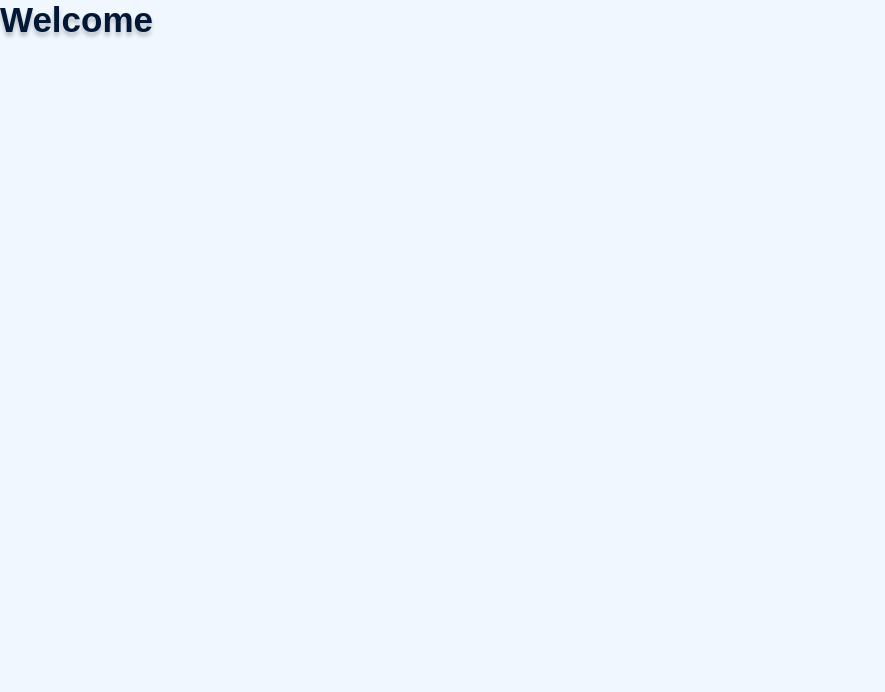
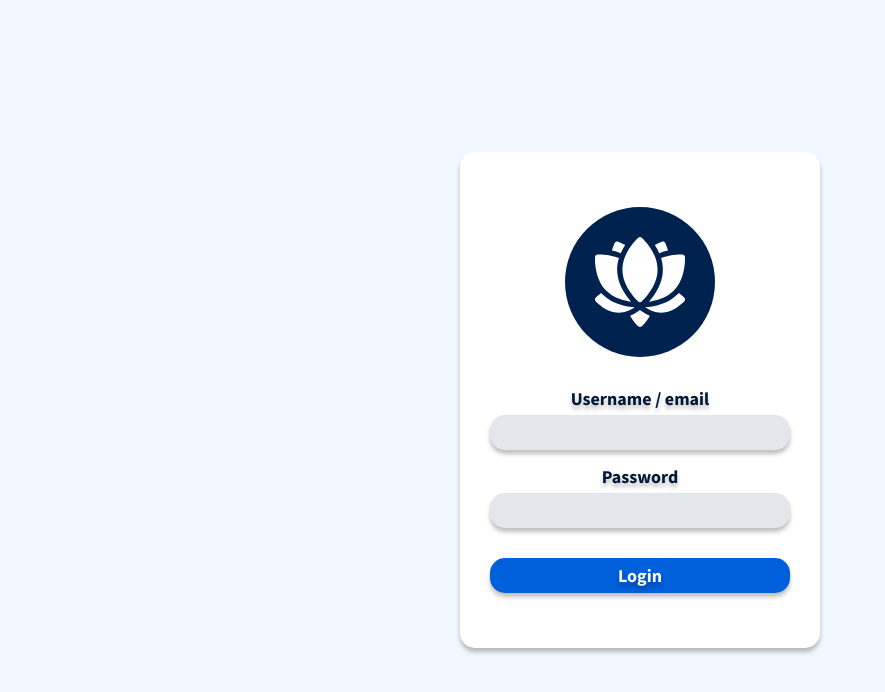
Before and after one commit to hyfi06/HALAH-Laboratories-Platform, a Next.js app: page / in a window 1280 px wide. Shown: the top 692 px of the page, without its empty margins (0-885 px from the left). Built offline with nearby package versions, Linux system fonts and the light colour scheme; a web font is replaced by a local one.

Commit message:
[ADD] Create Login

```diff
--- a/package.json
+++ b/package.json
@@ -12,6 +12,7 @@
   },
   "dependencies": {
     "@zeit/next-sass": "^1.0.1",
+    "formik": "^2.1.4",
     "next": "9.4.1",
     "node-sass": "^4.14.0",
     "react": "16.13.1",
--- /dev/null
+++ b/src/assets/styles/classes.scss
@@ -0,0 +1,69 @@
+// Buttons
+.btn {
+  @include btn;
+  background-color: $secondary_color;
+
+  &--positive {
+    @include btn;
+    background-color: $positive_color;
+  }
+
+  &--negative {
+    @include btn;
+    background-color: $negative_color;
+  }
+
+  &:hover,
+  &--positive:hover,
+  &--negative:hover {
+    filter: saturate(150%);
+  }
+
+  &:active,
+  &--positive:active,
+  &--negative:active {
+    transform: scale(0.95);
+  }
+}
+
+// Inputs
+.input {
+  display: flex;
+  flex-direction: column;
+
+  &__label {
+    margin-bottom: $space;
+  }
+
+  &__field {
+    height: $space_x7;
+    min-width: 100px;
+    padding: 0 $space_x3;
+    outline-style: none;
+    border: none;
+    border-radius: $space_x3;
+    box-shadow: $shadow;
+    font-size: $text_size;
+    background-color: $back-grey_color;
+  }
+
+  &__error {
+    color: $negative_color;
+  }
+
+  &:first-child,
+  &--positive:first-child,
+  &--negative:first-child {
+    margin-left: 0;
+  }
+
+  &:last-child,
+  &--positive:last-child,
+  &--negative:last-child {
+    margin-right: 0;
+  }
+}
+
+.lg {
+  width: 100%;
+}
--- /dev/null
+++ b/src/assets/styles/components/Login.scss
@@ -0,0 +1,41 @@
+@import '../main.scss';
+
+.login {
+  @include colCenCen;
+  @include card;
+  width: 360px;
+  padding: $space_x5 $space_x6;
+
+  &__logo {
+    @include flexCenCen;
+    width: 150px;
+    height: 150px;
+    margin: $space_x6;
+    padding: 0;
+    border-radius: 50%;
+    background-color: $primary_color;
+
+    &__icon {
+      width: 90px;
+      height: 90px;
+      fill: $white_color;
+    }
+  }
+
+  &__form {
+    @include colCenCen;
+    margin-bottom: $space_x6;
+
+    .input {
+      margin-bottom: $space_x3;
+    }
+
+    .input__label {
+      text-align: center;
+    }
+
+    .btn {
+      margin-top: $space_x3;
+    }
+  }
+}
--- a/src/assets/styles/main.scss
+++ b/src/assets/styles/main.scss
@@ -1,4 +1,6 @@
+@import './mixins.scss';
 @import './vars.scss';
+@import './classes.scss';
 
 * {
   margin: 0;
--- /dev/null
+++ b/src/assets/styles/mixins.scss
@@ -0,0 +1,37 @@
+// Button
+@mixin btn {
+  height: $space_x7;
+  min-width: 100px;
+  padding: 0 $space_x3;
+  cursor: pointer;
+  outline-style: none;
+  border: none;
+  border-radius: $space_x3;
+  box-shadow: $shadow;
+  font-family: $text_font;
+  font-size: $text_size;
+  font-weight: bold;
+  text-shadow: $shadow;
+  color: $white_color;
+}
+
+// Card
+@mixin card {
+  border-radius: $space_x3;
+  box-shadow: $shadow;
+  background-color: $white_color;
+}
+
+// Displays
+@mixin flexCenCen   {
+  display: flex;
+  justify-content: center;
+  align-items: center;
+}
+
+@mixin colCenCen {
+  display: flex;
+  flex-direction: column;
+  align-items: center;
+  justify-content: center;
+}
--- /dev/null
+++ b/src/assets/styles/pages/index.scss
@@ -0,0 +1,7 @@
+@import '../main.scss';
+
+.home {
+  @include colCenCen;
+  width: 100vw;
+  height: 100vh;
+}
--- a/src/assets/styles/vars.scss
+++ b/src/assets/styles/vars.scss
@@ -21,11 +21,11 @@ $text_font: 'Source Sans Pro', sans-serif;
 $title_font: 'Muli', sans-serif;
 
 // Font Sizes
-$title_size: 35px;
-$subtitle_size: 30px;
-$topic_size: 20px;
-$text_size: 15px;
-$small_size: 12px;
+$title_size: 37px;
+$subtitle_size: 32px;
+$topic_size: 22px;
+$text_size: 18px;
+$small_size: 14px;
 
 // Shadows
 $shadow: 0px 4px 4px rgba(0, 0, 0, 0.25);
--- /dev/null
+++ b/src/components/Login.jsx
@@ -0,0 +1,68 @@
+import { Formik, Form, Field, ErrorMessage } from 'formik';
+import '../assets/styles/components/Login.scss';
+import Logo from '../assets/icons/logo.svg';
+
+function Login() {
+  return (
+    <div className="login">
+      <figure className="login__logo">
+        <Logo className="login__logo__icon" />
+      </figure>
+      <Formik
+        initialValues={{ username: '', password: '' }}
+        validate={(values) => {
+          const errors = {};
+          if (!values.username) {
+            errors.username = 'Required';
+          }
+          if (!values.password) {
+            errors.password = 'Required';
+          }
+          return errors;
+        }}
+        onSubmit={(values, { setSubmitting }) => {
+          setTimeout(() => {
+            alert(JSON.stringify(values, null, 2));
+            setSubmitting(false);
+          }, 400);
+        }}
+      >
+        {({ isSubmitting }) => (
+          <Form className="login__form lg">
+            <div className="input lg">
+              <strong className="input__label">Username / email</strong>
+              <Field
+                className="input__field lg"
+                type="username"
+                name="username"
+              />
+              <ErrorMessage
+                name="username"
+                component="div"
+                className="input__error"
+              />
+            </div>
+            <div className="input lg">
+              <strong className="input__label">Password</strong>
+              <Field
+                className="input__field lg"
+                type="password"
+                name="password"
+              />
+              <ErrorMessage
+                name="password"
+                component="div"
+                className="input__error"
+              />
+            </div>
+            <button className="btn lg" type="submit" disabled={isSubmitting}>
+              Login
+            </button>
+          </Form>
+        )}
+      </Formik>
+    </div>
+  );
+}
+
+export default Login;
--- a/src/pages/index.jsx
+++ b/src/pages/index.jsx
@@ -1,17 +1,18 @@
 import Head from 'next/head';
-import '../assets/styles/main.scss';
+import '../assets/styles/pages/index.scss';
+import Login from '../components/Login';
 
 function Home() {
   return (
-    <div className="container">
+    <>
       <Head>
-        <title>HALAH Laboratories</title>
+        <title>HALAH Laboratories Login</title>
       </Head>
 
-      <main>
-        <h1 className="title">Welcome</h1>
+      <main className="home">
+        <Login />
       </main>
-    </div>
+    </>
   );
 }
 
```
Also changed, not shown: src/assets/icons/logo.svg (added), 1 other file (tests, documents, lock files or other folders).
